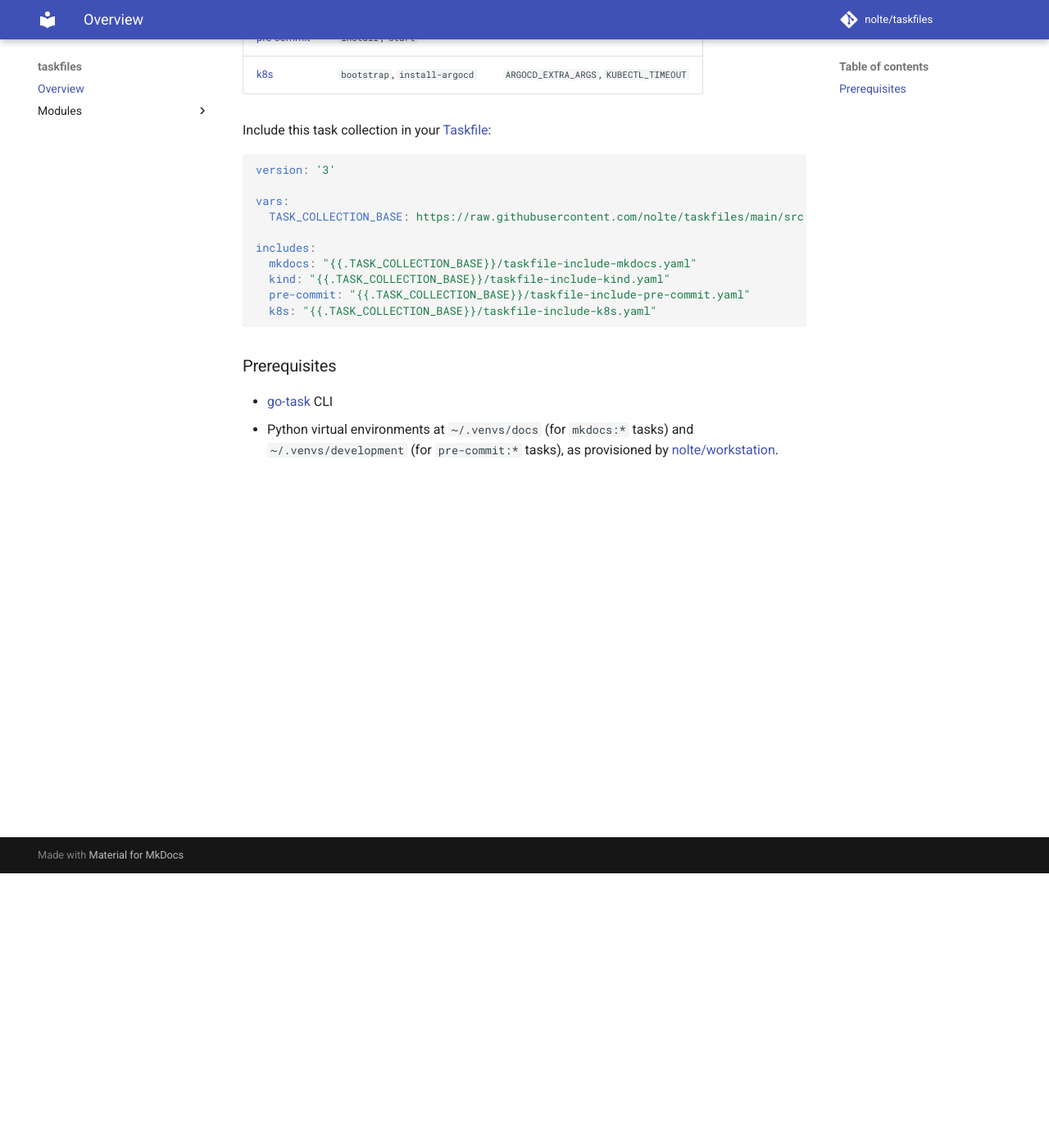
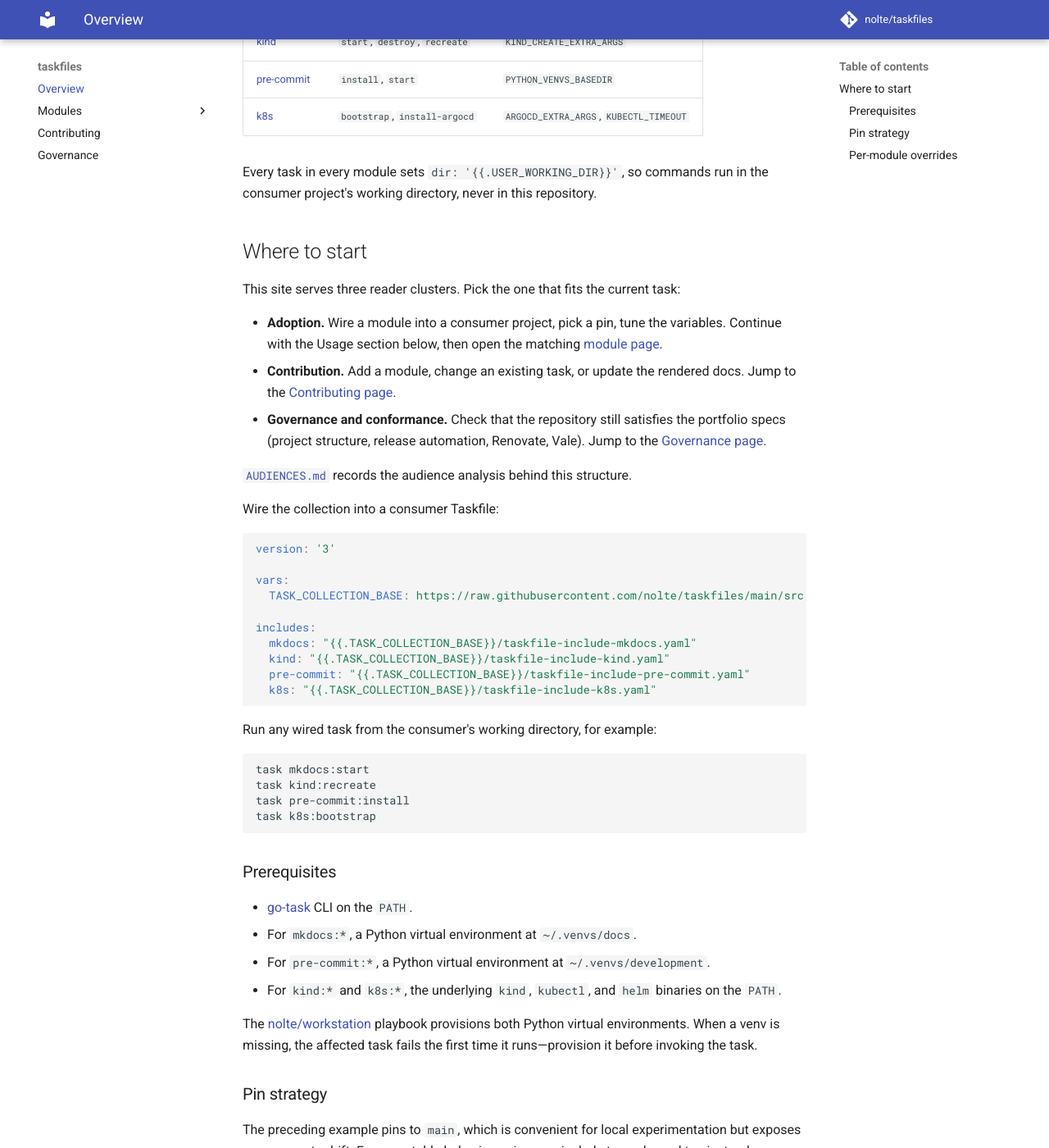
Before and after one commit to nolte/taskfiles, an MkDocs documentation site: the page built from docs/index.md, in a window 1280 px wide and 1400 px high, scrolled down 335 px. Shown: the whole window at 82% size. Built offline with MkDocs 1.6.1 and Material for MkDocs 9.7.7, drawn with Linux system fonts in a browser that asks for light colours; comment, search, counter and statistics services are not loaded; some of the changed text lies outside the part shown.

Commit message:
docs: refactor mkdocs site to serve the audiences from AUDIENCES.md
Apply the audience artefact added in this PR to the rendered docs.
The six developer-docs audiences cluster into three needs:

- Adoption (Direct-consumer + both Operator audiences): README intro
  + Usage stay the include-markdown integration point; per-module
  pages keep the Tasks / Variables / Example schema and grow two
  audience-driven sections (Prerequisites for the local-developer
  operator, Troubleshooting for both operator surfaces).

- Contribution (both Contributor audiences): docs/contributing.md
  is new and becomes the canonical entry point for the contributor
  track in the rendered site. CLAUDE.md stays as the source of
  truth for AI-assisted module work; the new page points there and
  expands on documentation-author concerns (marker contract,
  module-page schema, Vale vocabulary).

- Governance (both Governing audiences, both confirmed):
  docs/governance.md is new and consolidates portfolio-spec
  conformance, reusable-workflow pin discipline, Probot settings,
  Vale stack, and Renovate setup.

mkdocs.yml gains two top-level nav entries (Contributing, Governance)
without disturbing the existing modules tree.

The README intro / usage marker pair is preserved exactly as before:
adoption-cluster content stays inside the markers and flows into
docs/index.md via mkdocs-include-markdown-plugin; contribution and
governance content stays outside the markers and is reachable from
the README via short pointers.

The local Vale vocabulary gains six purely technical terms
(venv, venvs, automerge, namespace, repo, config) that the
refactored prose uses consistently with CLAUDE.md and AUDIENCES.md.

Vale before refactor: 0 errors, 14 suggestions.
Vale after refactor:  0 errors, 5 suggestions (all
Microsoft.ComplexWords / Semicolon / Vocab style hints on
technically correct terms; no Microsoft.Passive regressions).

Co-Authored-By: Claude Opus 4.7 (1M context) <noreply@anthropic.com>

````diff
--- a/README.md
+++ b/README.md
@@ -5,20 +5,22 @@
 ---
 
 <!--intro-start-->
-Collection of reusable [Taskfile](https://github.com/go-task/task) includes.
+A curated collection of reusable [Taskfile](https://github.com/go-task/task) include modules. Each module ships as a single YAML file under `src/` and consumers wire it remotely through Taskfile's [remote-taskfiles](https://taskfile.dev/experiments/remote-taskfiles/) experiment. There is no build step and no runtime artefact—the YAML files themselves are the product.
 
 | Module | Tasks | Key variables |
 |--------|-------|---------------|
 | [mkdocs](./src/taskfile-include-mkdocs.yaml) | `start` | `MKDOCS_PORT` |
 | [kind](./src/taskfile-include-kind.yaml) | `start`, `destroy`, `recreate` | `KIND_CREATE_EXTRA_ARGS` |
-| [pre-commit](./src/taskfile-include-pre-commit.yaml) | `install`, `start` | — |
+| [pre-commit](./src/taskfile-include-pre-commit.yaml) | `install`, `start` | `PYTHON_VENVS_BASEDIR` |
 | [k8s](./src/taskfile-include-k8s.yaml) | `bootstrap`, `install-argocd` | `ARGOCD_EXTRA_ARGS`, `KUBECTL_TIMEOUT` |
+
+Every task in every module sets `dir: '{{.USER_WORKING_DIR}}'`, so commands run in the consumer project's working directory, never in this repository.
 <!--intro-end-->
 
 ## Usage
 
 <!--usage-start-->
-Include this task collection in your [Taskfile](https://taskfile.dev/experiments/remote-taskfiles/):
+Wire the collection into a consumer Taskfile:
 
 ```yaml
 version: '3'
@@ -33,14 +35,70 @@ includes:
   k8s: "{{.TASK_COLLECTION_BASE}}/taskfile-include-k8s.yaml"
 ```
 
+Run any wired task from the consumer's working directory, for example:
+
+```bash
+task mkdocs:start
+task kind:recreate
+task pre-commit:install
+task k8s:bootstrap
+```
+
 ### Prerequisites
 
-* [go-task](https://taskfile.dev) CLI
-* Python virtual environments at `~/.venvs/docs` (for `mkdocs:*` tasks) and `~/.venvs/development` (for `pre-commit:*` tasks), as provisioned by [nolte/workstation](https://github.com/nolte/workstation).
+* [go-task](https://taskfile.dev) CLI on the `PATH`.
+* For `mkdocs:*`, a Python virtual environment at `~/.venvs/docs`.
+* For `pre-commit:*`, a Python virtual environment at `~/.venvs/development`.
+* For `kind:*` and `k8s:*`, the underlying `kind`, `kubectl`, and `helm` binaries on the `PATH`.
+
+The [nolte/workstation](https://github.com/nolte/workstation) playbook provisions both Python virtual environments. When a venv is missing, the affected task fails the first time it runs—provision it before invoking the task.
+
+### Pin strategy
+
+The preceding example pins to `main`, which is convenient for local experimentation but exposes consumers to drift. For repeatable behaviour, pin every include to a released tag instead:
+
+```yaml
+vars:
+  TASK_COLLECTION_BASE: https://raw.githubusercontent.com/nolte/taskfiles/<tag>/src
+```
+
+Replace `<tag>` with a released version from [the GitHub releases page](https://github.com/nolte/taskfiles/releases). Renovate-style consumers can group every `TASK_COLLECTION_BASE` bump into a single pull request because all four module paths share the same base address.
+
+### Per-module overrides
+
+Each module exposes a small set of `vars:` defaults. Override them with the long-form `includes:` syntax:
+
+```yaml
+includes:
+  mkdocs:
+    taskfile: "{{.TASK_COLLECTION_BASE}}/taskfile-include-mkdocs.yaml"
+    vars:
+      MKDOCS_PORT: 8080
+```
+
+The rendered [module pages](https://nolte.github.io/taskfiles/) document every task, every variable, and a copy-paste example per module.
 <!--usage-end-->
+
+## Contributing
+
+The full module conventions live in [`CLAUDE.md`](./CLAUDE.md) (intended both for humans and for AI-assisted edits) and, in narrative form, on the [Contributing page](https://nolte.github.io/taskfiles/contributing/) of the rendered docs. The short version:
+
+* Filenames are `taskfile-include-<area>.yaml`. The `<area>` segment is the key consumers wire under `includes:`.
+* Every task sets `dir: '{{.USER_WORKING_DIR}}'` so behaviour stays anchored to the consumer's working directory.
+* Tunable inputs go through `vars:` with a default that works out of the box.
+* Python-backed tasks activate venvs at `~/.venvs/docs` or `~/.venvs/development` rather than installing dependencies themselves.
+
+Pull requests run through the reusable `nolte/gh-plumbing` workflows. Merges are squash-only and automerge once checks pass.
+
+## Governance and specs
+
+This repository follows the portfolio conventions shipped by [`nolte/claude-shared`](https://github.com/nolte/claude-shared) (project structure, branching model, release automation, audience identification) and consumes the reusable workflows from [`nolte/gh-plumbing`](https://github.com/nolte/gh-plumbing) at a pinned tag. Dependency bumps land through Renovate, which extends `nolte/gh-plumbing//renovate-configs/common`.
+
+For the recorded audience analysis that drives the documentation structure, see [`AUDIENCES.md`](./AUDIENCES.md).
 
 ## Links
 
 <!--links-start-->
-* [nolte/workstation](https://github.com/nolte/workstation): workstation configuration.
+* [nolte/workstation](https://github.com/nolte/workstation): workstation configuration that provisions the Python virtual environments listed under Prerequisites.
+* [Taskfile.dev](https://taskfile.dev): upstream documentation for go-task, including the remote-taskfiles experiment.
 <!--links-end-->
--- /dev/null
+++ b/docs/contributing.md
@@ -0,0 +1,43 @@
+# Contributing
+
+This page is the canonical entry point for anyone who wants to add a module, change an existing task, or update the rendered documentation. The module conventions also live in [`CLAUDE.md`](https://github.com/nolte/taskfiles/blob/main/CLAUDE.md) for AI-assisted edits. Keep both documents in sync.
+
+## Module conventions
+
+Every include file under `src/` follows the same contract. Keep it intact when editing or adding modules.
+
+* **Filename.** `taskfile-include-<area>.yaml`. The `<area>` segment is the key consumers use under `includes:`.
+* **Working directory.** Every task sets `dir: '{{.USER_WORKING_DIR}}'`. Commands run in the consumer's working directory, not in this repository. Don't drop this line.
+* **Tunable behaviour.** Expose tunable inputs through `vars:` with a sensible default (`KIND_CREATE_EXTRA_ARGS`, `ARGOCD_EXTRA_ARGS`, `MKDOCS_PORT`, `KUBECTL_TIMEOUT`, `PYTHON_VENVS_BASEDIR`, …). Consumers override them through the long-form `includes:` syntax. Never hard-code values that downstream projects might want to change.
+* **No embedded provisioning.** Python-backed tasks (`mkdocs:start`, `pre-commit:install`, `pre-commit:start`) activate the consumer's pre-provisioned virtual environments at `~/.venvs/docs` and `~/.venvs/development`. They don't install dependencies on the fly. [nolte/workstation](https://github.com/nolte/workstation) owns the venvs.
+
+## Documentation conventions
+
+* `mkdocs-include-markdown-plugin` pulls the intro and usage blocks from the README into `docs/index.md`. Keep the `<!--intro-start-->`, `<!--intro-end-->`, `<!--usage-start-->`, and `<!--usage-end-->` markers in place; moving them breaks the include integration without an obvious error.
+* Every module gets a page under `docs/modules/` with the same schema: short intro, `Prerequisites`, `Tasks`, `Variables`, `Example`, `Troubleshooting`.
+* New module names go into the local Vale vocabulary at `.github/styles/config/vocabularies/taskfiles/accept.txt`; otherwise the spelling-vale workflow fails.
+
+## Local checks
+
+The repository ships a small wrapper [`Taskfile.yml`](https://github.com/nolte/taskfiles/blob/main/Taskfile.yml) that delegates to the modules in `src/`:
+
+```bash
+task            # list available tasks
+task lint       # run every pre-commit hook (delegates to pre-commit:start)
+task docs       # serve the mkdocs site locally (delegates to mkdocs:start)
+```
+
+Both depend on the venvs at `~/.venvs/development` and `~/.venvs/docs`. When either venv is missing, the task fails the first time it runs. The fix is always to provision the venv, not to install dependencies inside the task.
+
+`requirements-dev.txt` pins the mkdocs stack for the `~/.venvs/docs` venv when the workstation playbook isn't in use.
+
+## Pull request flow
+
+* Branch off `main`. The repository uses the spec-conformant branching model from `nolte/claude-shared`.
+* Pull requests run the reusable workflows from [`nolte/gh-plumbing`](https://github.com/nolte/gh-plumbing) at a pinned tag (currently `v1.1.18`). Bump every workflow reference together when updating the pin.
+* Merges are squash-only and automerge once checks pass. Renovate-driven dependency bumps follow the same path.
+* Prose changes have to pass Vale (Microsoft + RedHat + the [`nolte/vale-style`](https://github.com/nolte/vale-style) pack plus the local `taskfiles` vocabulary). Don't silence findings with per-file ignore comments; either rephrase the line or, for a genuinely new module name, extend the vocabulary file.
+
+## Audience artefact
+
+When the public contract of a module changes (task rename, removal, breaking-change `vars:` rename, or a new module file), revisit [`AUDIENCES.md`](https://github.com/nolte/taskfiles/blob/main/AUDIENCES.md). The recorded `Revisit triggers` section lists the events that demand a refresh of the audience analysis.
--- /dev/null
+++ b/docs/governance.md
@@ -0,0 +1,45 @@
+# Governance and specs
+
+This page is a short pointer for anyone who needs to verify that the repository still satisfies the portfolio conventions. It doesn't duplicate the upstream specs; it lists the entry points and the current pin state.
+
+## Portfolio conventions
+
+The repository follows the project-wide specs shipped by [`nolte/claude-shared`](https://github.com/nolte/claude-shared):
+
+* `project-structure`: directory layout, mandatory files, README anatomy.
+* `branching-model`: branch naming and protection.
+* `pull-request-workflow`: squash-only merges, automerge after green checks.
+* `release-automation`: release-drafter and release-publish flow.
+* `audience-identification`: the spec that produced [`AUDIENCES.md`](https://github.com/nolte/taskfiles/blob/main/AUDIENCES.md).
+
+The audience artefact in `AUDIENCES.md` is the canonical record of who consumes this repository. Every documentation refactor traces back to it.
+
+## Reusable workflows
+
+Every workflow under `.github/workflows/` delegates to a reusable workflow in [`nolte/gh-plumbing`](https://github.com/nolte/gh-plumbing). The current pin is **`v1.1.18`**. Bump every workflow reference together when updating, because mixing tags between workflows is a known source of drift.
+
+| Workflow | Reusable target |
+|----------|-----------------|
+| `automerge.yaml` | `reusable-automerge.yaml` |
+| `build-static-tests.yaml` | `reusable-pre-commit.yaml`, `reusable-chain-bench.yaml`, `reusable-trivy.yaml` |
+| `release-cd-deliver-docs.yml` | `reusable-mkdocs.yaml` |
+| `release-cd-refresh-master.yml` | `reusable-release-cd-refresh-master.yml` |
+| `release-drafter.yml` | `reusable-release-drafter.yml` |
+| `release-publish.yml` | `reusable-release-publish.yml` |
+| `spelling.yaml` | `reusable-spelling-vale.yaml` |
+
+## Dependency governance
+
+Renovate runs against this repository through [`renovate.json5`](https://github.com/nolte/taskfiles/blob/main/renovate.json5), which extends `nolte/gh-plumbing//renovate-configs/common` at a pinned tag. Concrete expectations:
+
+* All pins use released tags. No floating `@develop` or `@main` references in workflow `uses:` lines.
+* Renovate groups all dependency bumps into a single pull request (`group:all`) so reviewers see one batch per cycle.
+* Pull requests land through the standard automerge path once checks pass.
+
+## Vale and prose
+
+Vale lints prose with the Microsoft and RedHat packages plus the [`nolte/vale-style`](https://github.com/nolte/vale-style) release pin from `.vale.ini`. The local vocabulary at `.github/styles/config/vocabularies/taskfiles/accept.txt` covers module names (`k8s`, `kind`, `pre-commit`, `taskfiles`) along with common technical terms (`venv`, `automerge`, `namespace`, `repo`, `config`). Add new module names there when introducing a module.
+
+## Probot settings
+
+`.github/settings.yml` ships the repository settings (branch protection, labels, automerge configuration) through the Probot Settings app. Treat it as the source of truth; manual changes in the GitHub UI drift away from the spec.
--- a/docs/index.md
+++ b/docs/index.md
@@ -6,6 +6,16 @@
    end="<!--intro-end-->"
 %}
 
+## Where to start
+
+This site serves three reader clusters. Pick the one that fits the current task:
+
+* **Adoption.** Wire a module into a consumer project, pick a pin, tune the variables. Continue with the Usage section below, then open the matching [module page](modules/mkdocs.md).
+* **Contribution.** Add a module, change an existing task, or update the rendered docs. Jump to the [Contributing page](contributing.md).
+* **Governance and conformance.** Check that the repository still satisfies the portfolio specs (project structure, release automation, Renovate, Vale). Jump to the [Governance page](governance.md).
+
+[`AUDIENCES.md`](https://github.com/nolte/taskfiles/blob/main/AUDIENCES.md) records the audience analysis behind this structure.
+
 {%
    include-markdown "../README.md"
    start="<!--usage-start-->"
--- a/docs/modules/mkdocs.md
+++ b/docs/modules/mkdocs.md
@@ -1,20 +1,25 @@
 # mkdocs
 
 Serve the [mkdocs](https://www.mkdocs.org/) site of the consumer project from a pre-provisioned Python virtual environment at `~/.venvs/docs`.
+
+## Prerequisites
+
+* Python virtual environment at `~/.venvs/docs` that holds the consumer's mkdocs stack. The [nolte/workstation](https://github.com/nolte/workstation) playbook provisions it; or, point `PYTHON_VENVS_BASEDIR` at a different location.
+* The consumer's `mkdocs.yml` lives in the working directory the `task` runs from (`USER_WORKING_DIR`).
 
 ## Tasks
 
 | Task | Description |
 |------|-------------|
-| `mkdocs:start` | Run `mkdocs serve` bound to `localhost:{{.MKDOCS_PORT}}` |
+| `mkdocs:start` | Run `mkdocs serve` bound to `localhost:{{.MKDOCS_PORT}}`. |
 
 ## Variables
 
 | Variable | Default | Purpose |
 |----------|---------|---------|
-| `MKDOCS_PORT` | `8001` | Port for `mkdocs serve` |
-| `PYTHON_VENVS_BASEDIR` | `~/.venvs/` | Base directory for the Python virtual environments |
-| `PYTHON_VENV_DIR_DOCS` | `{{.PYTHON_VENVS_BASEDIR}}/docs` | Full path to the docs virtual environment |
+| `MKDOCS_PORT` | `8001` | Port for `mkdocs serve`. |
+| `PYTHON_VENVS_BASEDIR` | `~/.venvs/` | Base directory for the Python virtual environments. |
+| `PYTHON_VENV_DIR_DOCS` | `{{.PYTHON_VENVS_BASEDIR}}/docs` | Full path to the docs virtual environment. |
 
 ## Example
 
@@ -30,3 +35,10 @@ includes:
     vars:
       MKDOCS_PORT: 8080
 ```
+
+Then run `task mkdocs:start` from the directory that holds the consumer's `mkdocs.yml`.
+
+## Troubleshooting
+
+* `mkdocs: command not found`: the docs venv is missing or empty. Verify `~/.venvs/docs/bin/activate` exists and that the venv holds the `mkdocs` package.
+* Address already in use: another `mkdocs serve` is already bound to the default port. Override `MKDOCS_PORT` as shown in the preceding example.
--- a/mkdocs.yml
+++ b/mkdocs.yml
@@ -11,6 +11,8 @@ nav:
       - kind: modules/kind.md
       - pre-commit: modules/pre-commit.md
       - k8s: modules/k8s.md
+  - Contributing: contributing.md
+  - Governance: governance.md
 plugins:
   - include-markdown
 markdown_extensions:
````
Also changed, not shown: docs/modules/k8s.md (+18 -4 lines), docs/modules/kind.md (+16 -4 lines), docs/modules/pre-commit.md (+23 -4 lines), 1 other file.
